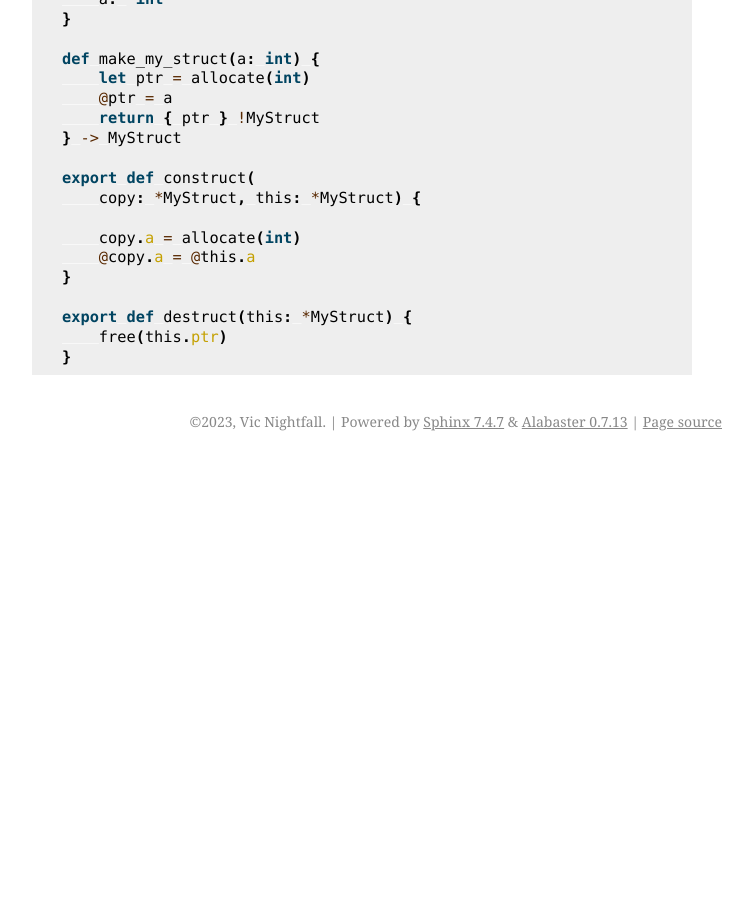
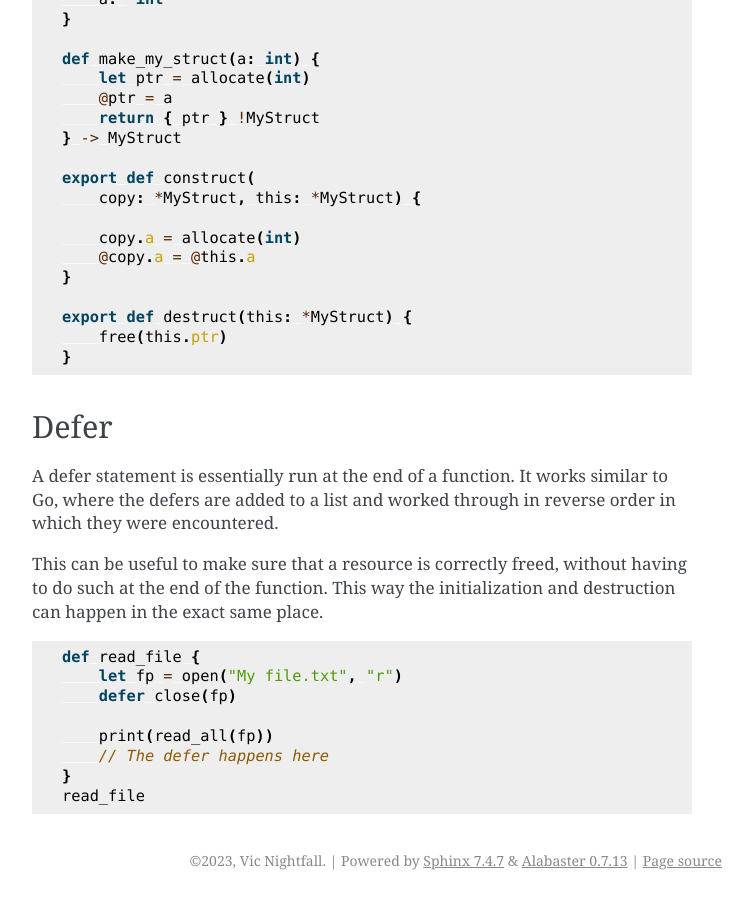
Before and after one commit to Princess-org/Princess-org.github.io, a Sphinx documentation site: the page built from source/expressions.rst, in a window 1280 px wide and 900 px high, scrolled down 10765 px. Shown: the whole window, without its empty margins (388-1141 px from the left). Built offline with Sphinx 7.4.7, drawn with Linux system fonts in a browser that asks for light colours; before the commit the page ends 11226 px from its top, so only the background shows below that.

Commit message:
Add defer

```diff
--- a/source/expressions.rst
+++ b/source/expressions.rst
@@ -532,3 +532,25 @@ as the only argument.
     export def destruct(this: *MyStruct) {
         free(this.ptr)
     }
+
+Defer
+~~~~~
+
+A defer statement is essentially run at the end of a function.
+It works similar to Go, where the defers are added to a list and
+worked through in reverse order in which they were encountered.
+
+This can be useful to make sure that a resource is correctly freed,
+without having to do such at the end of the function. This way the initialization
+and destruction can happen in the exact same place.
+
+.. code-block:: princess
+
+    def read_file {
+        let fp = open("My file.txt", "r")
+        defer close(fp)
+
+        print(read_all(fp))
+        // The defer happens here
+    }
+    read_file
```
